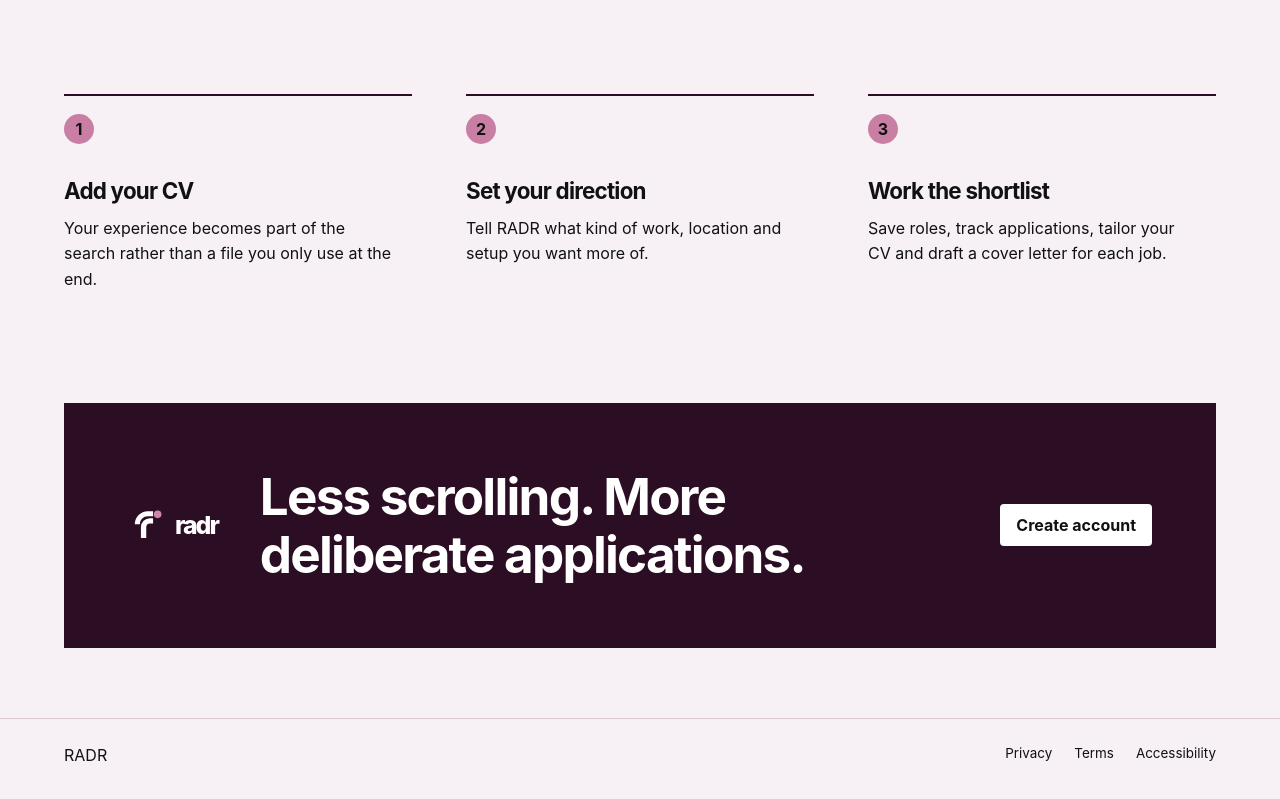
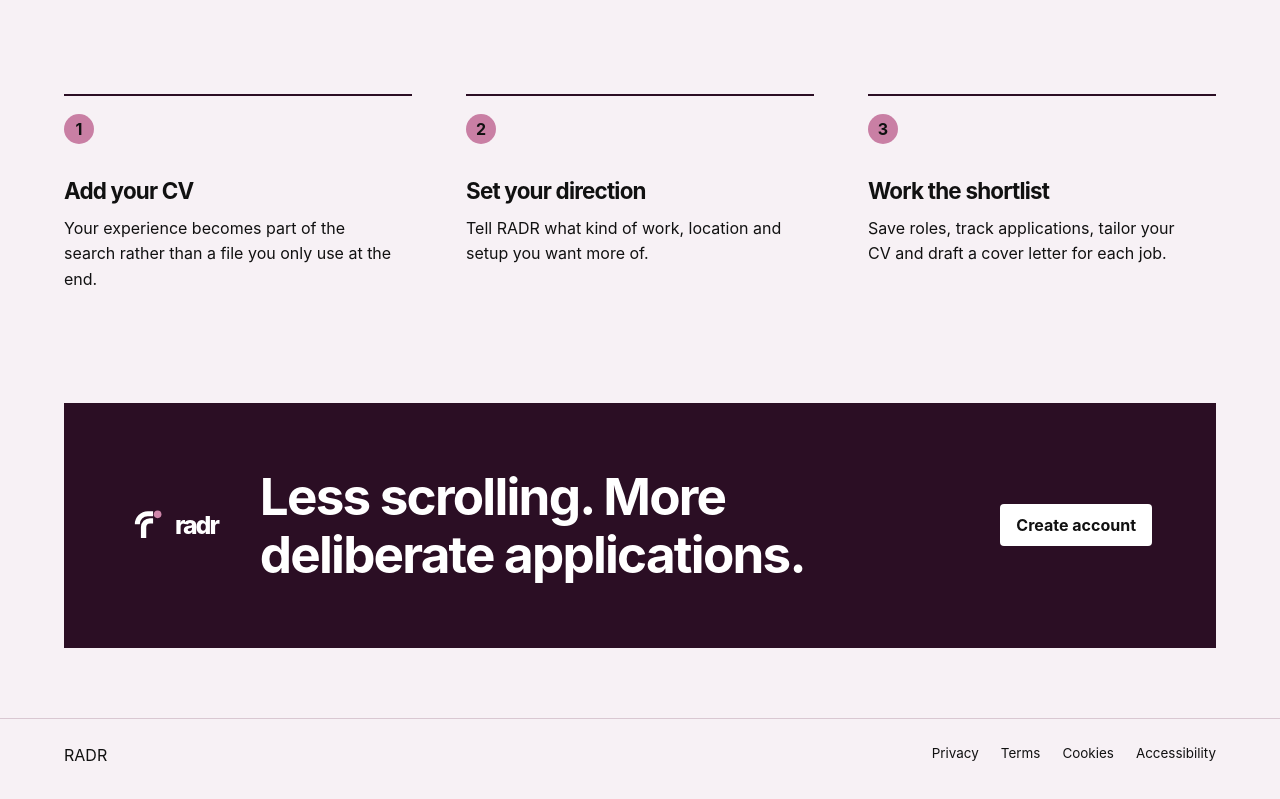
Before and after one commit to Aboagyewaa212/job-radar, a React (Vite) app in the folder frontend/: page / in a window 1280 px wide. Shown: the part 600-1399 px from the top of the page. Built offline with nearby package versions, Linux system fonts and the light colour scheme; no server answers.

Commit message:
Keep storage disclosure in footer policies

```diff
--- a/frontend/src/pages/LandingPage.tsx
+++ b/frontend/src/pages/LandingPage.tsx
@@ -22,6 +22,6 @@
       </section>
       <section className="landingClose"><RadrLogo inverse/><h2>Less scrolling. More deliberate applications.</h2><Link className="btn light" to="/auth?mode=signup">Create account</Link></section>
     </main>
-    <footer className="publicFooter"><span>RADR</span><nav aria-label="Legal"><Link to="/privacy">Privacy</Link><Link to="/terms">Terms</Link><Link to="/accessibility">Accessibility</Link></nav></footer>
+    <footer className="publicFooter"><span>RADR</span><nav aria-label="Legal"><Link to="/privacy">Privacy</Link><Link to="/terms">Terms</Link><Link to="/cookies">Cookies</Link><Link to="/accessibility">Accessibility</Link></nav></footer>
   </div>
 }
```
